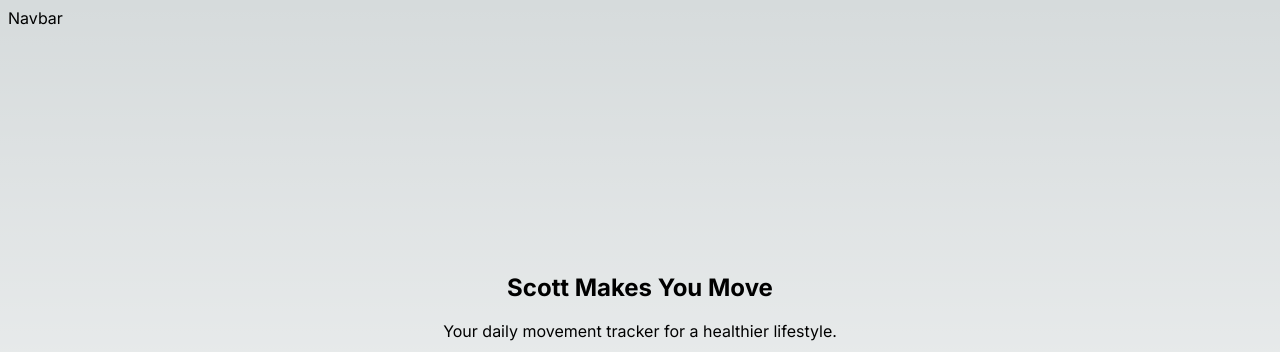
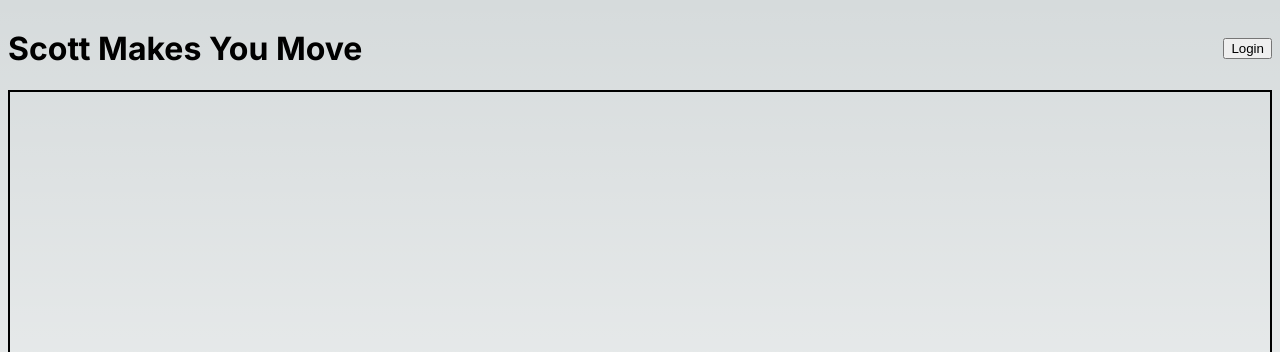
Before and after one commit to Scott-Makes-You-Move/frontend, a Next.js app: page / in a window 1280 px wide. Shown: the top 352 px of the page. Built offline with nearby package versions, Linux system fonts and the light colour scheme.

Commit message:
:sparkles: Chore: navbar

```diff
--- a/app/page.tsx
+++ b/app/page.tsx
@@ -4,11 +4,8 @@ import TimeDisplay from "@/components/TimeDisplay";
 
 export default function Home() {
   return (
-    <main className="flex flex-col items-center justify-center min-h-screen bg-gray-100 px-4 text-center">
+    <main className="flex flex-col items-center justify-center min-h-screen bg-gray-100 px-4 text-center border-2 border-red-500 border-b-8">
       <section className="max-w-2xl">
-        <h1 className="text-4xl font-bold text-gray-900">
-          Scott Makes You Move
-        </h1>
         <p className="text-lg text-gray-700 mt-4">
           Your daily movement tracker for a healthier lifestyle.
         </p>
--- a/components/Navbar.tsx
+++ b/components/Navbar.tsx
@@ -1,8 +1,12 @@
 import React from "react";
-import Link from "next/link";
 
-const Navbar: React.FC = () => {
-  return <nav>Navbar</nav>;
-};
+const Navbar: React.FC = () => (
+  <header className="w-full flex justify-between items-center p-4 bg-white shadow-md">
+    <h1 className="text-2xl font-bold">Scott Makes You Move</h1>
+    <button className="px-4 py-2 bg-blue-600 text-white rounded-lg hover:bg-blue-700 transition">
+      Login
+    </button>
+  </header>
+);
 
 export default Navbar;
```
